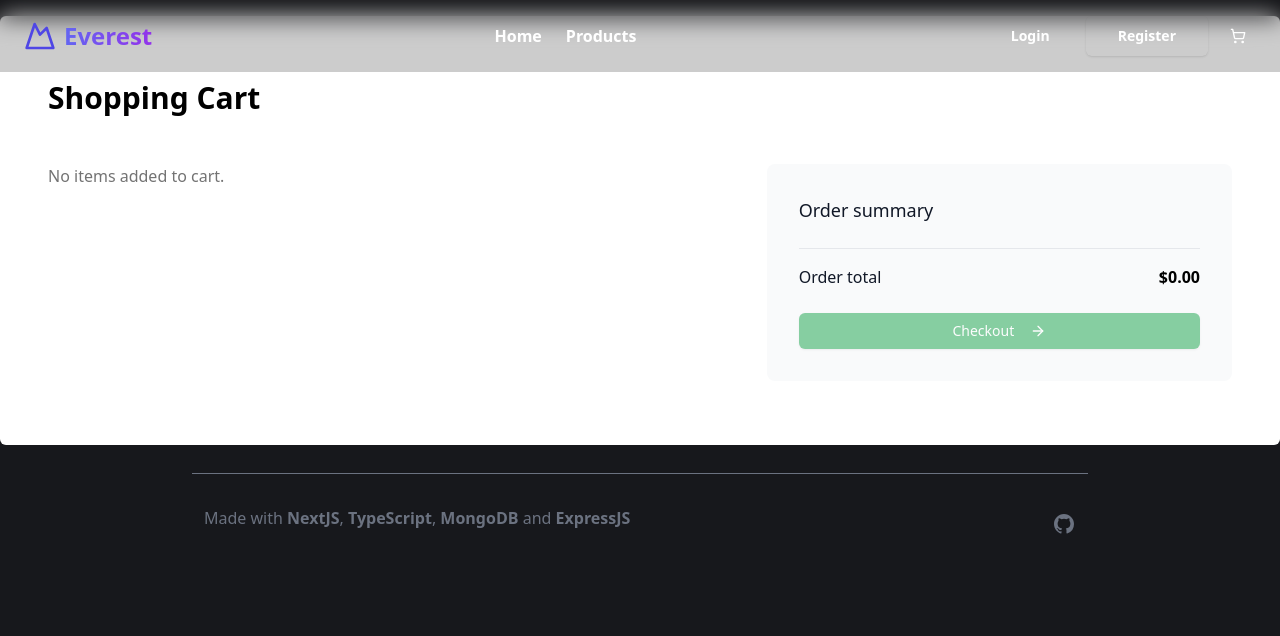
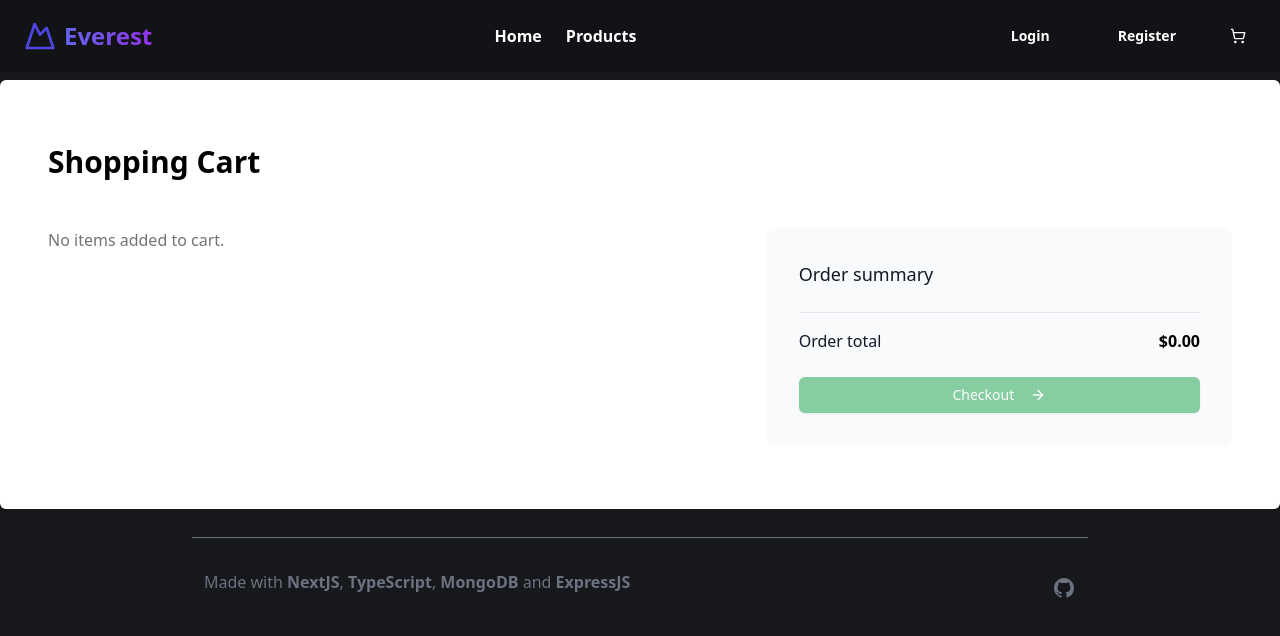
Before and after one commit to santidotpy/everest-front, a Next.js app: page /cart in a window 1280 px wide. Shown: the top 636 px of the page. Built offline with nearby package versions, Linux system fonts and the light colour scheme.

Commit message:
💄 Adjust CartPage layout with margin for improved spacing

```diff
--- a/src/app/cart/page.tsx
+++ b/src/app/cart/page.tsx
@@ -28,7 +28,7 @@
     "
     >
       <Container>
-        <div className="px-4 py-16 sm:px-6 lg:px-8">
+        <div className="px-4 py-16 sm:px-6 lg:px-8 mt-20">
           <h1 className="text-3xl font-bold text-black">Shopping Cart</h1>
           <div className="mt-12 lg:grid lg:grid-cols-12 lg:items-start gap-x-12">
             <div className="lg:col-span-7">
```
